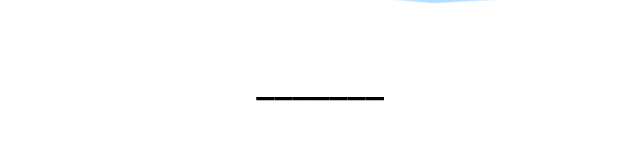
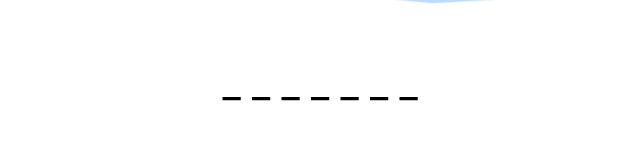
Before and after one commit to TobiasNorton/snowman, a React (Create React App) app: page / in a window 1280 px wide. Shown: the part 533-681 px from the top of the page, without its empty margins (320-960 px from the left). Built offline with nearby package versions, Linux system fonts and the light colour scheme.

Commit message:
Correct letters display

```diff
--- a/src/App.js
+++ b/src/App.js
@@ -7,9 +7,9 @@ class App extends Component {
     super(props)
 
     this.state = {
-      correctLetters: ['_', '_', '_', '_', '_', '_', '_'],
+      correctLetters: ['_ ', ' _ ', ' _ ', ' _ ', ' _ ', ' _ ', ' _'],
       generatedWord: '',
-      word: '_ _ _ _ _ _ _',
+      word: ['', '', '', '', '', '', ''],
       keyboard: [
         ['q', 'w', 'e', 'r', 't', 'y', 'u', 'i', 'o', 'p'],
         ['a', 's', 'd', 'f', 'g', 'h', 'j', 'k', 'l'],
@@ -40,6 +40,9 @@ class App extends Component {
       }
     })
     console.log(this.state.correctLetters)
+    this.setState({
+      correctedLetters: this.state.correctedLetters
+    })
   }
 
   render() {
@@ -49,7 +52,11 @@ class App extends Component {
         <div>
           <img className="snowman-image" src="./snowman_images/step_7.png" alt="Snowman" />
 
-          <p className="word">{this.state.correctLetters}</p>
+          <p className="word">
+            {this.state.correctLetters.map(letter => {
+              return <span>{letter.toUpperCase()}</span>
+            })}
+          </p>
           <section className="keyboard">
             <div className="first-row">
               <button value="q" onClick={this.letterClick}>
```
